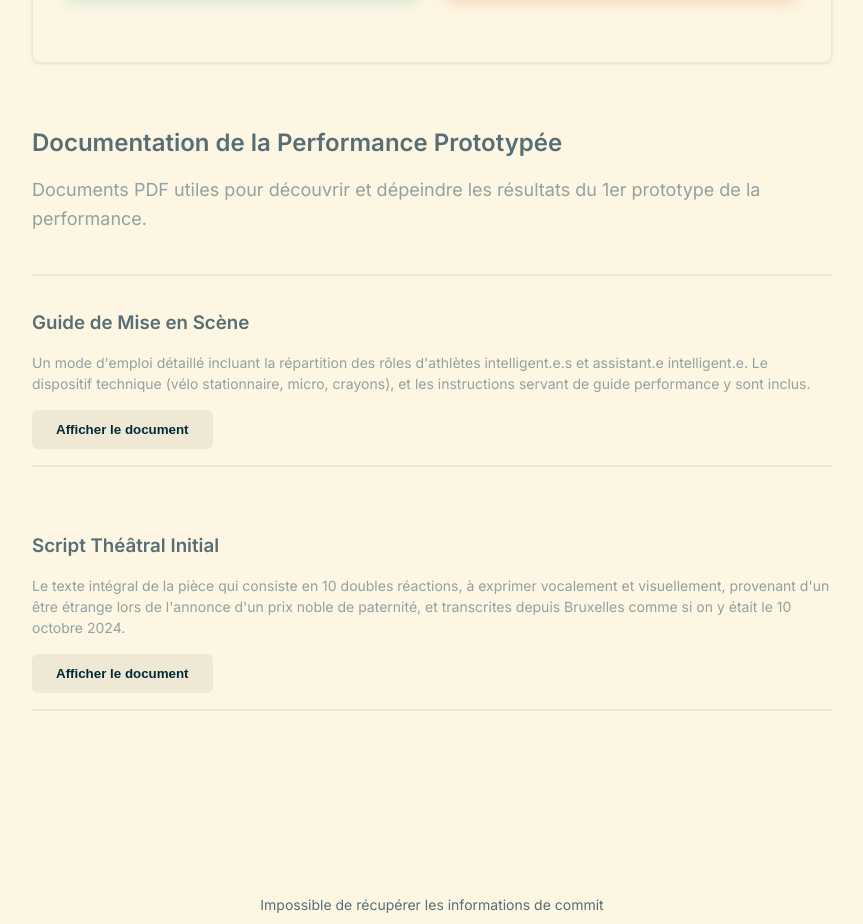
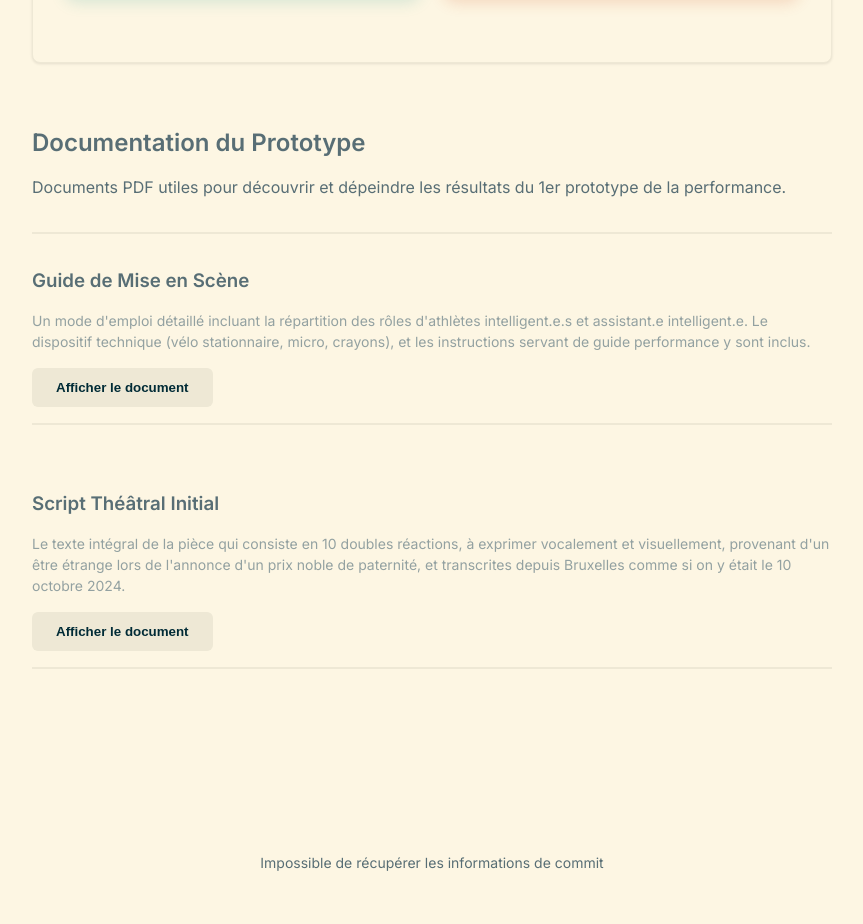
Before and after one commit to daqhris/DoublementAliene, a Next.js app: page /performance in a window 1280 px wide. Shown: the part 1020-1944 px from the top of the page, without its empty margins (208-1071 px from the left). Built offline with nearby package versions, Linux system fonts and the light colour scheme; no server answers.

Commit message:
Update page.tsx

```diff
--- a/app/performance/page.tsx
+++ b/app/performance/page.tsx
@@ -69,8 +69,8 @@ export default function PerformancePage() {
 
       <section className="theater-section">
         <div className="theater-section-header mb-8">
-          <h2 className="theater-heading-md">Documentation de la Performance Prototypée</h2>
-          <p className="theater-subtitle">
+          <h2 className="theater-heading-md">Documentation du Prototype</h2>
+          <p className="text-theater-text leading-relaxed">
             Documents PDF utiles pour découvrir et dépeindre les résultats du 1er prototype de la performance.
           </p>
         </div>
```
